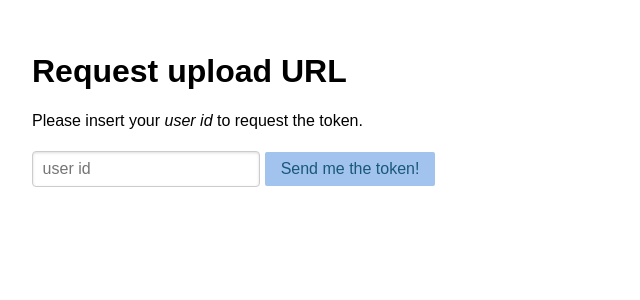
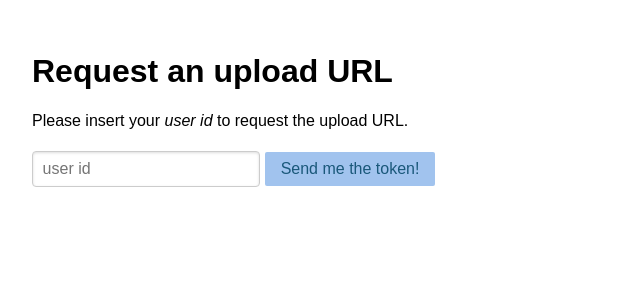
Before and after one commit to mapio/tau, a Flask app: page / in a window 1280 px wide. Shown: the top 300 px of the page, without its empty margins (0-640 px from the left). Run offline with Flask 2, Linux system fonts and the light colour scheme; parts of the project's set-up code (start-up, migrations or seed data) failed here and were passed over.

Commit message:
Minor tweaks

```diff
--- a/tau/templates/email.html
+++ b/tau/templates/email.html
@@ -117,7 +117,7 @@
                                         <td class="content-block"
                                             style="font-family: 'Helvetica Neue',Helvetica,Arial,sans-serif; box-sizing: border-box; font-size: 14px; vertical-align: top; margin: 0; padding: 0 0 20px;"
                                             valign="top">
-                                            You can upload your <code>.java</code> files by clicking the link below.
+                                            You can upload your <code>.java</code> files by clicking the button below.
                                         </td>
                                     </tr>
                                     <tr
@@ -136,7 +136,7 @@
                                         <td class="content-block"
                                             style="font-family: 'Helvetica Neue',Helvetica,Arial,sans-serif; box-sizing: border-box; font-size: 14px; vertical-align: top; margin: 0; padding: 0 0 20px;"
                                             valign="top">
-                                            You got this email because you requested an upload URL at <a href=">{{url_root}}">{{url_root}}</a>;
+                                            You got this email because you requested an upload URL at <a href="{{url_root}}">{{url_root}}</a>;
                                             if this isn't the case, please just ignore this message.
                                         </td>
                                     </tr>
--- a/tau/templates/email.txt
+++ b/tau/templates/email.txt
@@ -1,8 +1,8 @@
 Dear user,
-    you've requested an upload URL at {{url_root}} for user id {{uid}},
-your url is
+    you've requested an upload URL at {{url_root}} for the user id {{uid}},
+your URL is
 
     {{upload_url}}
 
-please follow the above link to send your files. If haven't requested
+please follow the above link to send your files. If you haven't requested
 any URL, please ignore this message.
--- a/tau/templates/index.html
+++ b/tau/templates/index.html
@@ -2,14 +2,13 @@
 
 {% block content %}
 
-<h1>{% block title %}Request upload URL{% endblock %}</h1>
+<h1>{% block title %}Request an upload URL{% endblock %}</h1>
 
 {% if status == 'OK' %}
 <div class="pure-alert-success pure-alert">
-        You should shortly receive the upload URL to your email address: <samp>{{email}}</samp><div class=""></div>
-        If you don't get any email in few minutes, please try again or contact the service administrator if
-        the problem persists.
-    </div>
+    You should shortly receive an email at <samp>{{email}}</samp> containing a button (or a text link) to upload your
+    files. If you don't get any email in few minutes, please try again or contact the service administrator if the
+    problem persists. </div>
 {% else %}
 {% if status == 'MISSING_UID' %}
 <div class="pure-alert-error pure-alert">
@@ -17,18 +16,16 @@
 </div>
 {% elif status == 'UNREGISTERED_UID' %}
 <div class="pure-alert-warning pure-alert">
-            The <em>user id</em> you eneted is not registered; please check it
-            and enter it again, or contact the service administrator if the
-            problem persists.
+    The <em>user id</em> you entered is not registered; please check and enter it again, or contact the service
+    administrator if the problem persists.
 </div>
 {% elif status == 'SEND_ERROR' %}
 <div class="pure-alert-error pure-alert">
-            The server encountered an error sending an email to <samp>{{email}}</samp>;
-            please try again in a few minutes, or contact the service administrator if
-            the problem persists.
+    The server encountered an error sending an email to <samp>{{email}}</samp>; please try again in a few minutes, or
+    contact the service administrator if the problem persists.
 </div>
 {% else %}
-        <p>Please insert your <em>user id</em> to request the token.</p>
+<p>Please insert your <em>user id</em> to request the upload URL.</p>
 {% endif %}
 <form class="pure-form" method="POST">
     <fieldset>
```
Also changed, not shown: tau/templates/upload.html (+17 -18 lines). Lines whose indentation alone changed are shown as unchanged.
